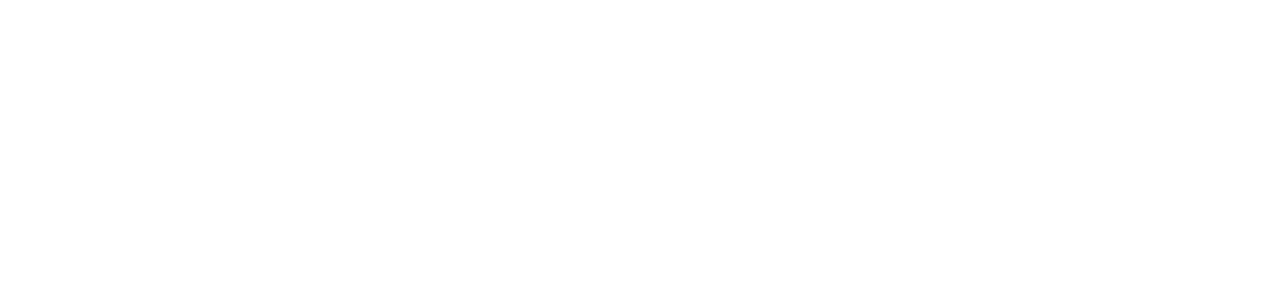
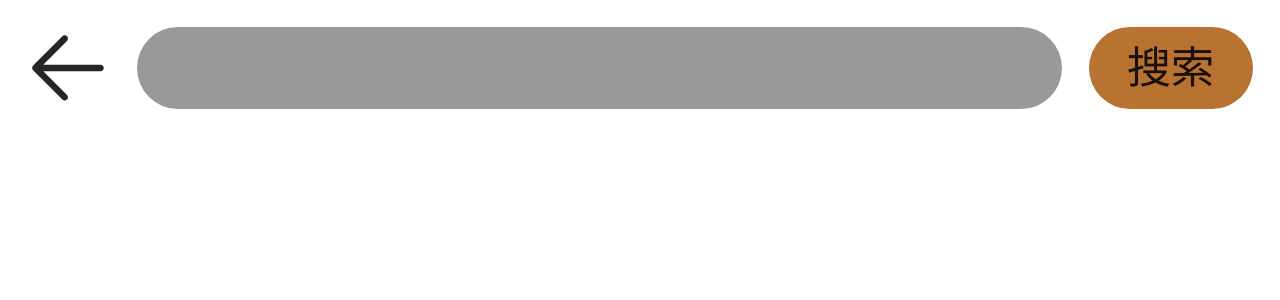
Before and after one commit to lihaima/music, a Vue app: page /#/search in a window 1280 px wide. Before the commit this address had no page. Shown: the top 300 px of the page. Built offline with nearby package versions, Linux system fonts and the light colour scheme.

Commit message:
'搜索'

```diff
--- a/src/api/index.js
+++ b/src/api/index.js
@@ -16,3 +16,6 @@
 
 // 获取歌词
 export const reqLyric = (id) => request({url:`/lyric?id=${id}`})
+
+// 搜索歌曲
+export const reqSearch = (name) => request({url:`/cloudsearch?keywords=${name}`})
--- a/src/components/MusicLyric.vue
+++ b/src/components/MusicLyric.vue
@@ -182,7 +182,7 @@
     });
     arr.forEach((item, index) => {
       if (index === arr.length - 1) {
-        item.pre = 0;
+        item.pre = duration.value*1000;
       } else {
         item.pre = arr[index + 1].time;
       }
--- a/src/components/Navigation.vue
+++ b/src/components/Navigation.vue
@@ -1,5 +1,5 @@
 <template>
-<!-- 导航栏 -->
+  <!-- 导航栏 -->
   <div class="navigation">
     <svg class="icon" aria-hidden="true">
       <use xlink:href="#icon-gengduo"></use>
@@ -10,30 +10,34 @@
       <span>电台</span>
       <span>视频</span>
     </div>
-<svg class="icon" aria-hidden="true">
+    <svg class="icon" aria-hidden="true" @click="goSearch">
       <use xlink:href="#icon-sousuo"></use>
     </svg>
   </div>
 </template>
 
 <script setup>
+import {useRouter} from 'vue-router'
+const router = useRouter()
+const goSearch = () => {
+  router.push({path:"/search"})
+}
 </script>
 
 <style scoped lang="less">
-.navigation{
+.navigation {
   display: flex;
   justify-content: space-between;
   align-items: center;
-  .nav-content{
+  .nav-content {
     display: flex;
     flex: 1;
     justify-content: space-around;
     font-size: 20rem;
     align-items: center;
   }
-  .recommend{
+  .recommend {
     font-weight: 900;
   }
 }
-
 </style>
--- a/src/router/index.js
+++ b/src/router/index.js
@@ -1,6 +1,10 @@
 import { createRouter, createWebHashHistory } from "vue-router"
 
 const routes = [
+    {
+        path:"/search",
+        component:()=>import("../views/Search/index.vue")
+    },
     {
         path:"/itemMusic",
         component:()=>import("../views/ItemMusic/index.vue")
--- /dev/null
+++ b/src/store/search.js
@@ -0,0 +1,17 @@
+import {defineStore} from 'pinia'
+import {reqSearch} from '../api/index'
+
+
+export default defineStore("search",{
+    state(){
+        return {
+            playList:[]
+        }
+    },
+    actions:{
+      async  getSearch(name){
+          let search = await reqSearch(name)
+          this.playList=search.result.songs
+        }
+    }
+})
--- /dev/null
+++ b/src/views/Search/index.vue
@@ -0,0 +1,148 @@
+<template>
+  <div class="search">
+    <div class="top">
+      <svg class="icon" aria-hidden="true" @touchstart="retreats">
+        <use xlink:href="#icon-zuo"></use>
+      </svg>
+      <input type="text" class="input" v-model="keywords" />
+      <div class="searchMusic" @click="searchMusic">搜索</div>
+    </div>
+    <div class="musicList">
+      <div class="item" v-for="(item, index) in playList" :key="item.id" @click="play(index)">
+        <div class="left">
+          <span>{{ index + 1 }}</span>
+          <div class="name">
+            <span>{{ item.name }}</span>
+            <p class="p">
+              <span v-for="list in item?.ar" :key="list.id">{{
+                list.name
+              }}</span>
+            </p>
+          </div>
+        </div>
+        <div class="right">
+          <svg
+            class="icon icon1"
+            aria-hidden="true"
+            @touchstart="retreats"
+            v-if="item.mv != 0"
+          >
+            <use xlink:href="#icon-bofang"></use>
+          </svg>
+          <svg class="icon icon2" aria-hidden="true" @touchstart="retreats">
+            <use xlink:href="#icon-gengduo"></use>
+          </svg>
+        </div>
+      </div>
+    </div>
+  </div>
+</template>
+
+<script setup>
+import { ref } from "@vue/reactivity";
+import { useRouter } from "vue-router";
+import { retreat } from "../../hooks/itemMisic";
+const router = useRouter();
+import { storeToRefs } from "pinia";
+import searchStore from "../../store/search";
+import itemMusicStore from '../../store/itemMusic'
+const state = searchStore();
+const { playList } = storeToRefs(state);
+// 后退一步
+const retreats = () => {
+  retreat(router);
+};
+
+// 搜索歌曲名
+const keywords = ref("");
+const searchMusic = () => {
+  if (keywords.value === "") return;
+  state.getSearch(keywords.value);
+};
+
+const play = (index) => {
+    itemMusicStore().playList = playList.value
+    itemMusicStore().playListIndex = index
+}
+
+</script>
+
+<style scoped lang='less'>
+.search {
+  //   background-color: #c0d9d9;
+  height: 100vh;
+  padding: 10rem;
+  .top {
+    display: flex;
+    align-items: center;
+    .icon {
+      width: 30rem;
+      height: 30rem;
+    }
+    .input {
+      flex: 1;
+      border-radius: 20rem;
+      border: none;
+      margin-left: 10rem;
+      height: 30rem;
+      padding-left: 20rem;
+      background-color: #999;
+    }
+    .searchMusic {
+      width: 60rem;
+      height: 30rem;
+      background: #b87333;
+      text-align: center;
+      line-height: 30rem;
+      border-radius: 20rem;
+      margin-left: 10rem;
+    }
+  }
+  .musicList {
+    margin-top: 20rem;
+    .item {
+      display: flex;
+      justify-content: space-between;
+      height: 60rem;
+      align-items: center;
+      background: #fff;
+      .left {
+        flex: 1;
+        display: flex;
+        align-items: center;
+        .name {
+          margin-left: 20rem;
+          display: flex;
+          flex-direction: column;
+          span{
+               width: 200rem;
+            overflow: hidden;
+            white-space: nowrap;
+            text-overflow: ellipsis;
+          }
+          .p {
+            width: 200rem;
+            overflow: hidden;
+            white-space: nowrap;
+            text-overflow: ellipsis;
+            span {
+                color: #999;
+                font-size: 12rem;
+              margin-right: 10rem;
+            }
+          }
+        }
+      }
+      .right {
+        width: 100rem;
+        .icon1 {
+          float: left;
+        }
+        .icon2 {
+          float: right;
+        }
+      }
+    }
+  }
+}
+</style>
```
